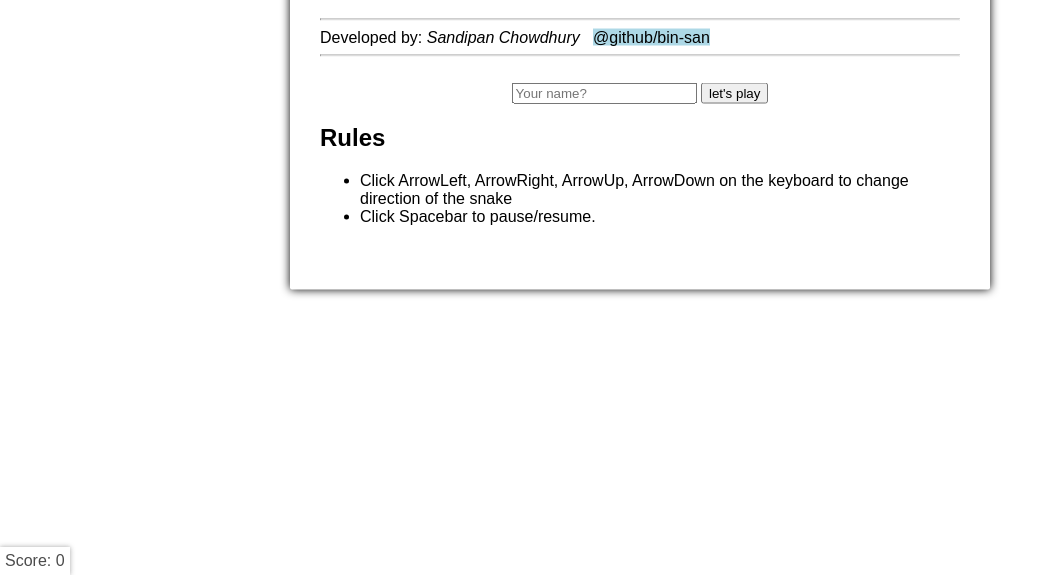
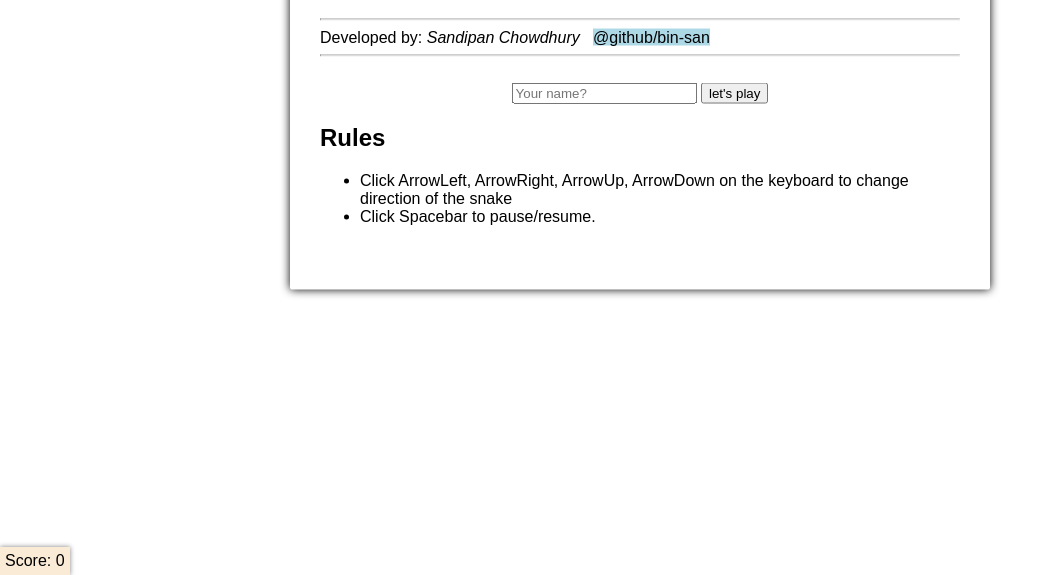
Before and after one commit to bin-san/A-Snake-Game, a plain HTML site: page index.html in a window 1280 px wide. Shown: the part 225-800 px from the top of the page, without its empty margins (0-1060 px from the left). Drawn offline with Linux system fonts and the light colour scheme.

Commit message:
improved

```diff
--- a/SnakeGame.js
+++ b/SnakeGame.js
@@ -175,7 +175,7 @@ class SnakeGame {
     }
   }
   speed(){
-    return 350 - this.snakeSize * 2
+    return 400
   }
   moveSnake(x, y) {
     if (this.foodLoc[0] == x && this.foodLoc[1] == y) {
--- a/style.css
+++ b/style.css
@@ -61,8 +61,10 @@ body {
   bottom: 0px;
   box-shadow: 0px 0px 5px grey;
   padding: 5px;
-  opacity: 0.7;
+  /* opacity: 0.7; */
+  background-color: antiquewhite;
   font-family: sans-serif;
+  z-index: 1000;
 }
 
 #gameOver {
```
